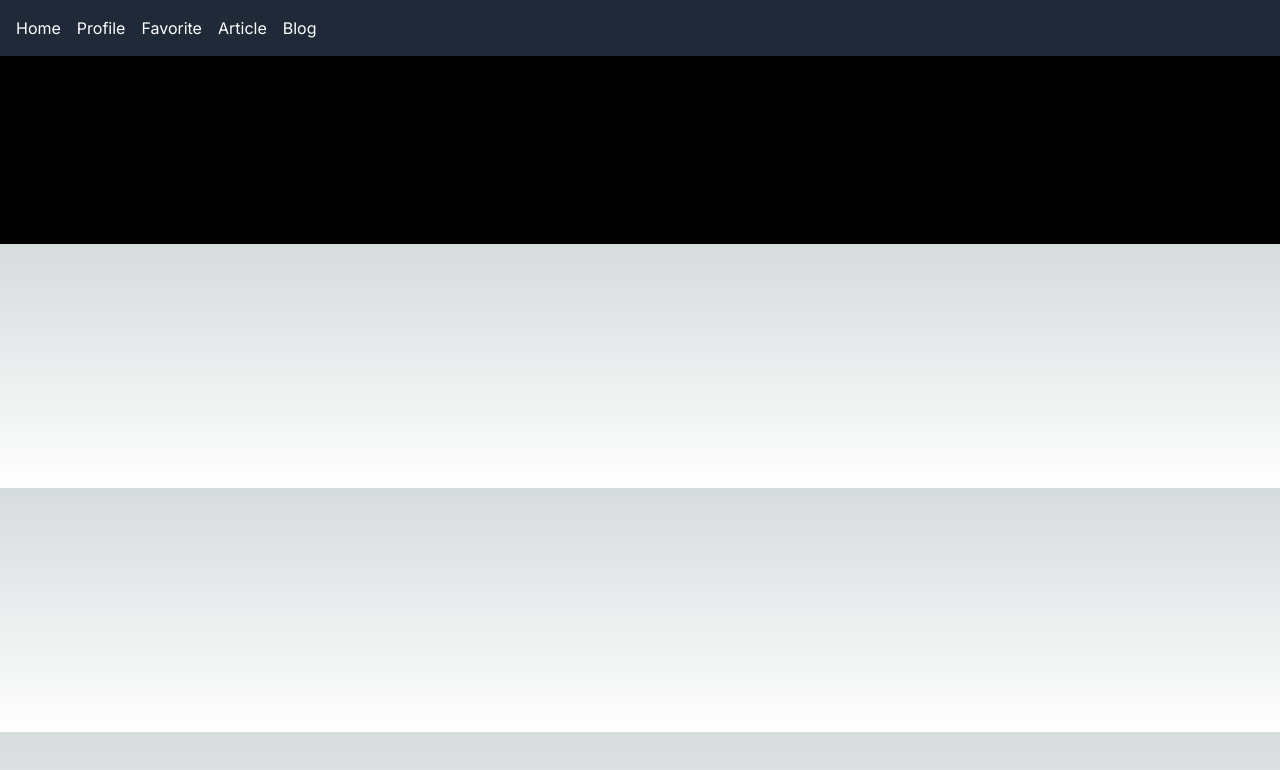
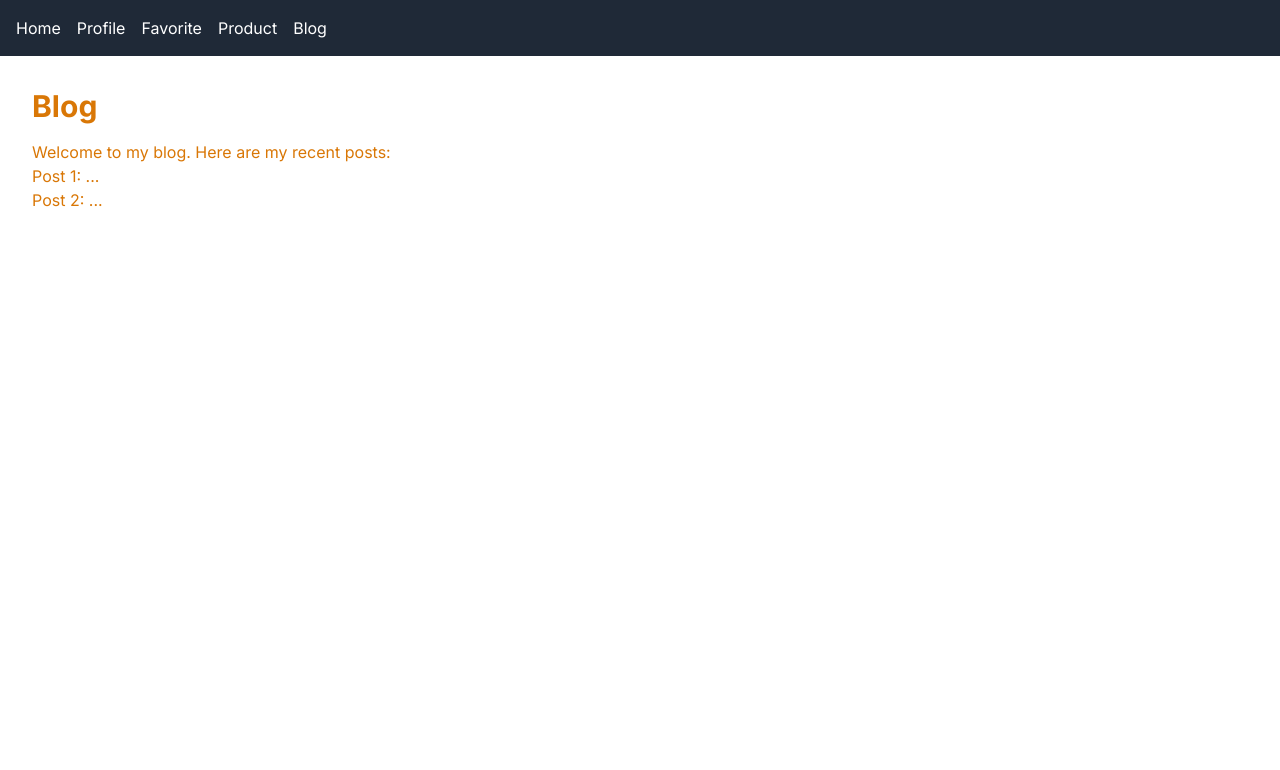
Before and after one commit to masatomo57/mathatomo-homepage, a Next.js app in the folder homepage/: page /blog in a window 1280 px wide. Shown: the top 770 px of the page. Built offline with nearby package versions, Linux system fonts and the light colour scheme.

Commit message:
高さと色を設定

```diff
--- a/homepage/src/app/blog/page.js
+++ b/homepage/src/app/blog/page.js
@@ -1,7 +1,7 @@
 export default function Blog() {
     return (
-      <div className="p-8 bg-black">
-        <h1 className="text-3xl font-bold mb-4">My Blog</h1>
+      <div className="p-8 bg-white text-amber-600 h-screen">
+        <h1 className="text-3xl font-bold mb-4">Blog</h1>
         <p>Welcome to my blog. Here are my recent posts:</p>
         <ul>
           <li>Post 1: ...</li>
--- a/homepage/src/app/favorite/page.js
+++ b/homepage/src/app/favorite/page.js
@@ -1,7 +1,7 @@
 export default function Favorite() {
     return (
-      <div className="p-8 bg-black">
-        <h1 className="text-3xl font-bold mb-4">My Favorites</h1>
+      <div className="p-8 bg-white text-amber-600 h-screen">
+        <h1 className="text-3xl font-bold mb-4">Favorites</h1>
         <ul>
           <li>Favorite Movie: ...</li>
           <li>Favorite Book: ...</li>
--- a/homepage/src/app/page.js
+++ b/homepage/src/app/page.js
@@ -1,7 +1,7 @@
 export default function Home() {
   return (
-    <div className="flex justify-center items-center h-screen p-8 bg-black">
-      <h1 className="text-4xl font-bold">Welcome to mathatomo57's Home Page</h1>
+    <div className="flex justify-center items-center h-screen bg-gray-100 text-amber-600">
+      <h1 className="text-4xl font-bold">Welcome to まさとも's Website!</h1>
     </div>
   )
 }
--- a/homepage/src/app/article/page.js
+++ b/homepage/src/app/product/page.js
@@ -1,7 +1,7 @@
-export default function Article() {
+export default function Product() {
     return (
-      <div className="p-8 bg-black">
-        <h1 className="text-3xl font-bold mb-4">My Blog</h1>
+      <div className="p-8 bg-white text-amber-600 h-screen">
+        <h1 className="text-3xl font-bold mb-4">Product</h1>
         <p>Welcome to my blog. Here are my recent posts:</p>
         <ul>
           <li>Post 1: ...</li>
--- a/homepage/src/app/profile/page.js
+++ b/homepage/src/app/profile/page.js
@@ -1,6 +1,6 @@
 export default function Profile() {
     return (
-      <div className="p-8 bg-black">
+      <div className="p-8 bg-white text-amber-600 h-screen">
         <h1 className="text-3xl font-bold mb-4">Profile</h1>
         <p>Hi, I'm mathatomo57. Here's a little about me...</p>
         <ul>
--- a/homepage/src/components/NavBar.js
+++ b/homepage/src/components/NavBar.js
@@ -14,7 +14,7 @@ export default function NavBar() {
           <Link href="/favorite" className="text-white">Favorite</Link>
         </li>
         <li>
-          <Link href="/article" className="text-white">Article</Link>
+          <Link href="/product" className="text-white">Product</Link>
         </li>
         <li>
           <Link href="/blog" className="text-white">Blog</Link>
```
